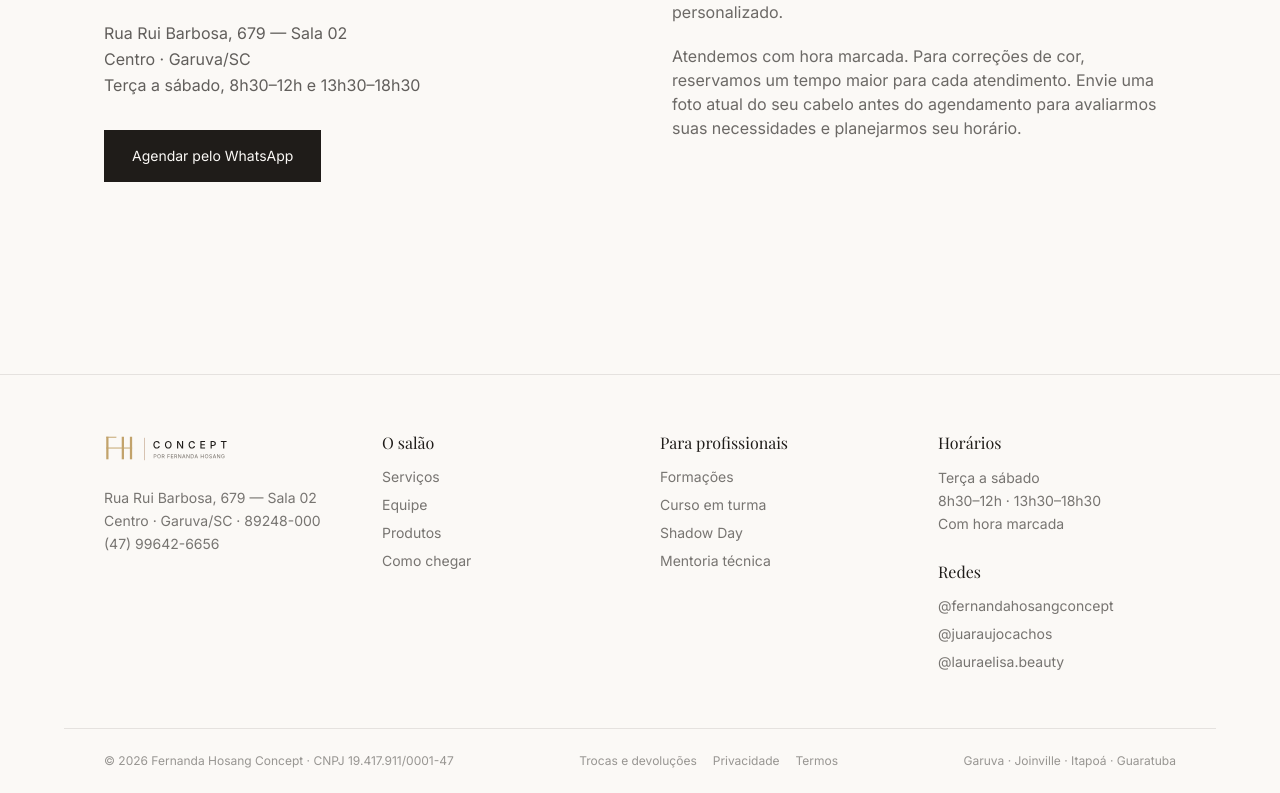
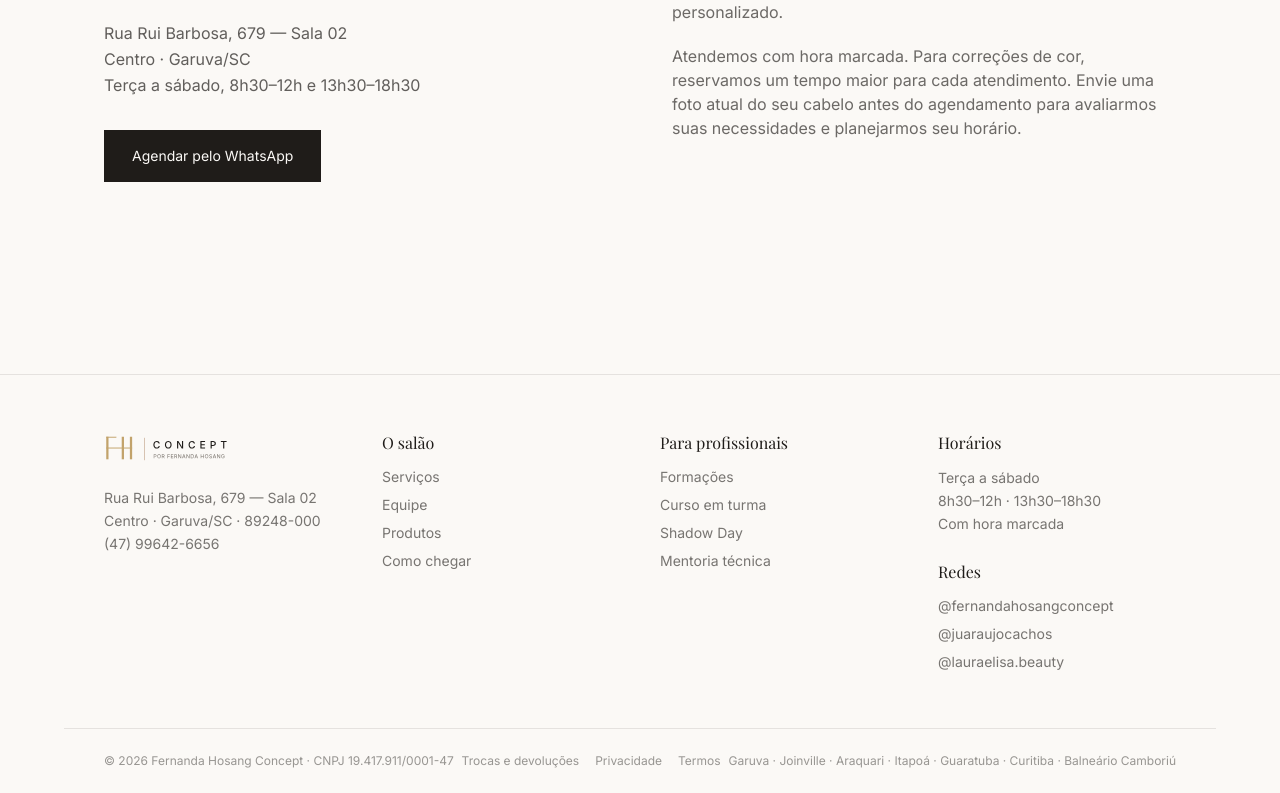
Before and after one commit to garcezcarlos-arch/fhconcept, a Next.js app: page / in a window 1280 px wide. Shown: the part 5457-6250 px from the top of the page. Built offline with nearby package versions, Linux system fonts and the light colour scheme; no server answers; a web font is replaced by a local one.

Commit message:
site: llms.txt atualizado e cidades novas no rodape
Co-Authored-By: Claude Fable 5.1 <noreply@anthropic.com>
Claude-Session: https://claude.ai/code/session_01D1vTQwUCnKVcKyB2M36S5C

```diff
--- a/src/components/rodape.tsx
+++ b/src/components/rodape.tsx
@@ -56,7 +56,7 @@ export function Rodape() {
           <Link href="/privacidade" className="hover:text-nude">Privacidade</Link>
           <Link href="/termos" className="hover:text-nude">Termos</Link>
         </span>
-        <span>Garuva · Joinville · Itapoá · Guaratuba</span>
+        <span>Garuva · Joinville · Araquari · Itapoá · Guaratuba · Curitiba · Balneário Camboriú</span>
       </div>
     </footer>
   );
```
Also changed, not shown: public/llms.txt.
